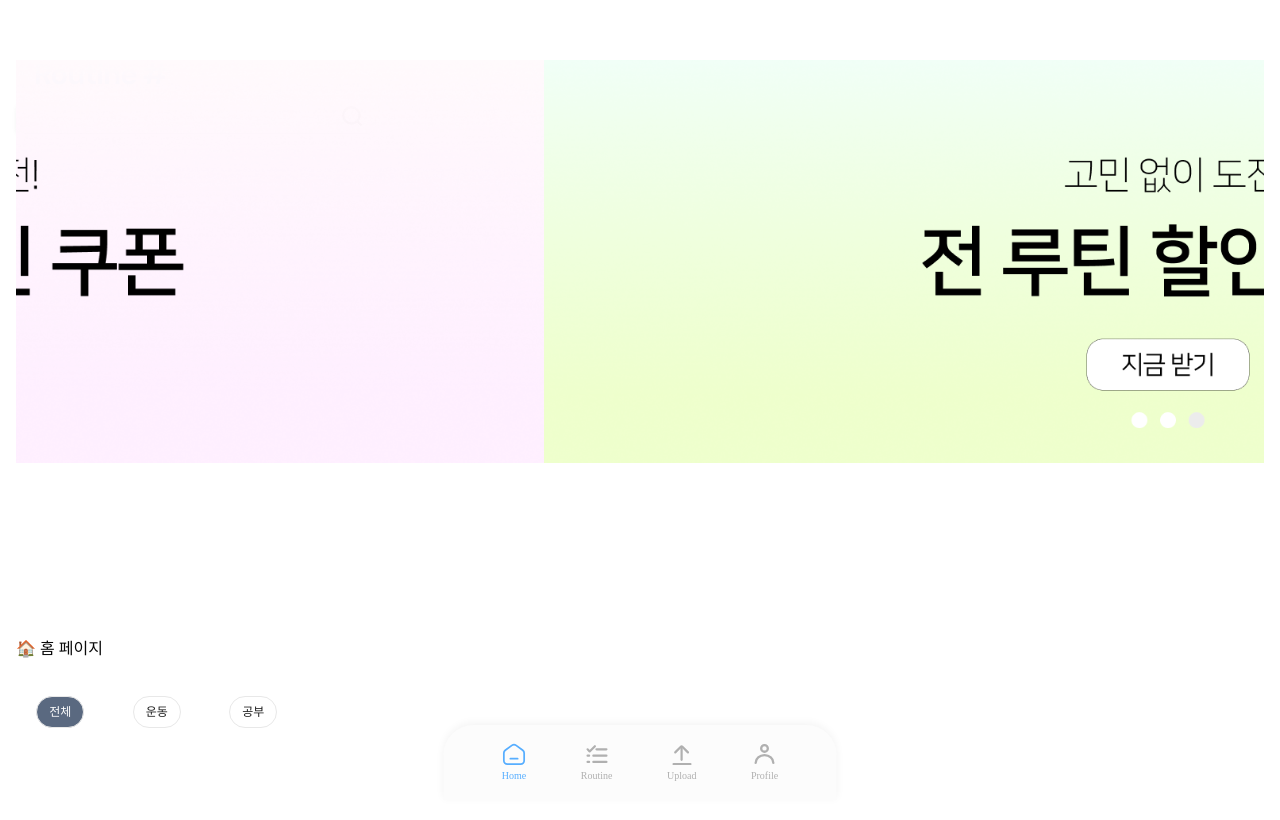
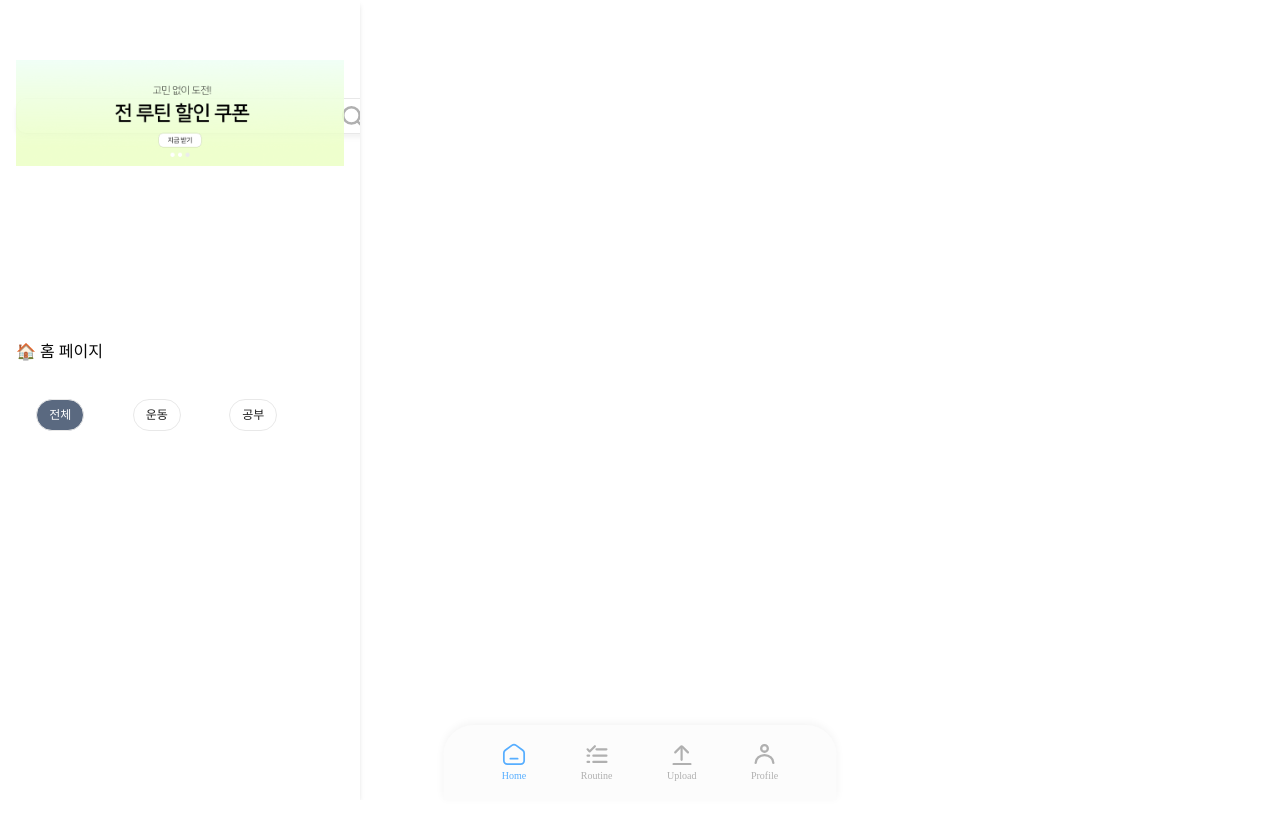
Before and after one commit to yS2h/routine-shop, a React (Vite) app in the folder frontend/: page / in a window 1280 px wide. Shown: the top 820 px of the page. Built offline with nearby package versions, Linux system fonts and the light colour scheme.

Commit message:
fix: 탭바 아래 고정 변경

```diff
--- a/frontend/src/routes/index.tsx
+++ b/frontend/src/routes/index.tsx
@@ -4,14 +4,14 @@ import Routine from '@/pages/Routine'
 import Upload from '@/pages/Upload'
 import Profile from '@/pages/Profile'
 import TabBar from '@/components/TabBar'
-import Header from '@/components/Header'
 import RoutineDetail from '@/pages/Routine/Detail'
 
 export default function AppRouter() {
   return (
     <BrowserRouter>
-      <Header />
-      <div className="pb-[75px]">
+      <div className="w-full flex justify-center bg-[#f9f9f9]">
+        <div className="relative w-[360px] h-screen flex flex-col bg-white shadow-md">
+          <div className="flex-1 overflow-y-auto pb-[60px]">
             <Routes>
               <Route path="/" element={<Home />} />
               <Route path="/routine" element={<Routine />} />
@@ -20,7 +20,11 @@ export default function AppRouter() {
               <Route path="/profile" element={<Profile />} />
             </Routes>
           </div>
+          <div className="absolute bottom-0 left-0 w-full z-10">
             <TabBar />
+          </div>
+        </div>
+      </div>
     </BrowserRouter>
   )
 }
```
Lines whose indentation alone changed are shown as unchanged.
